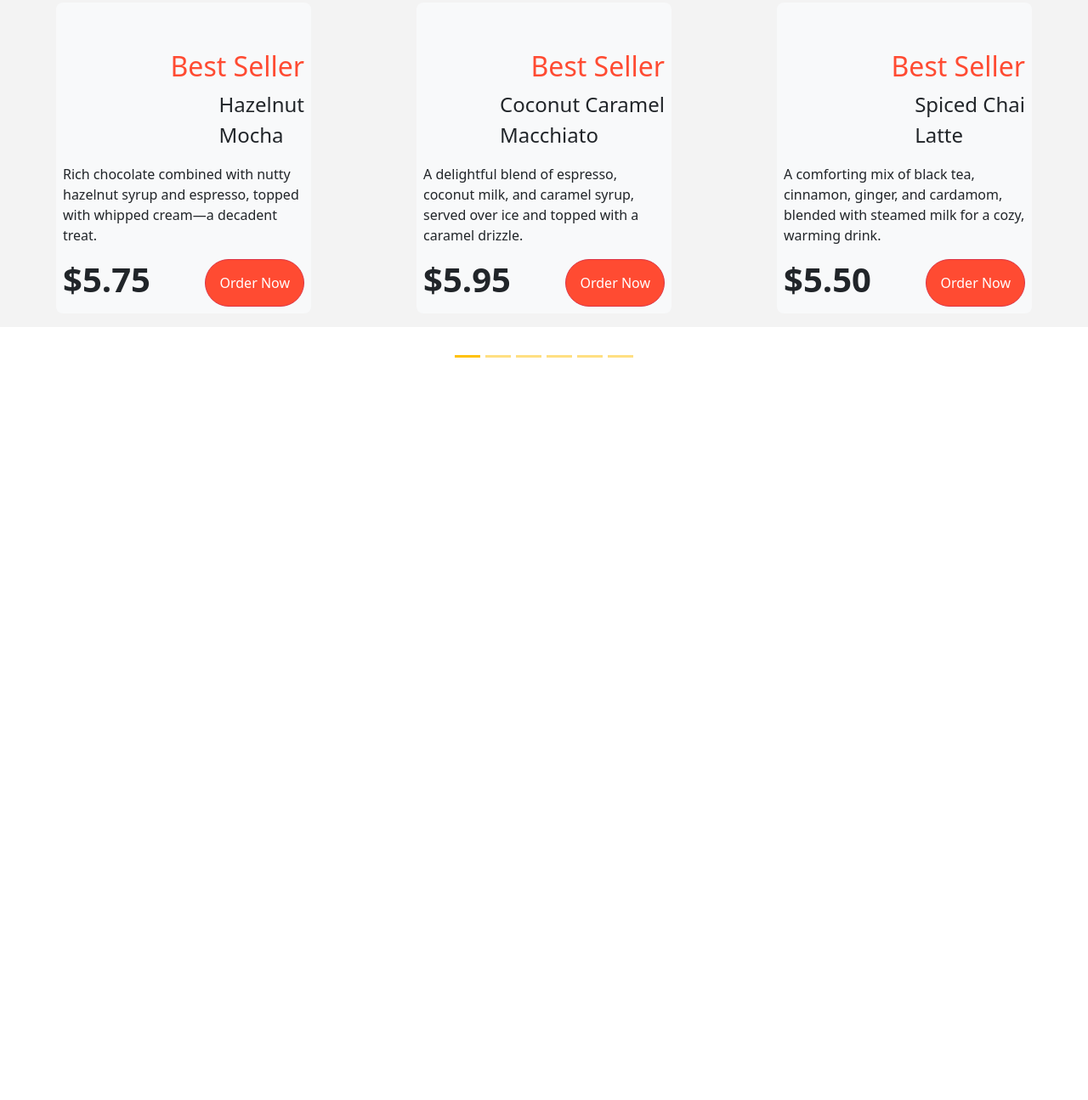
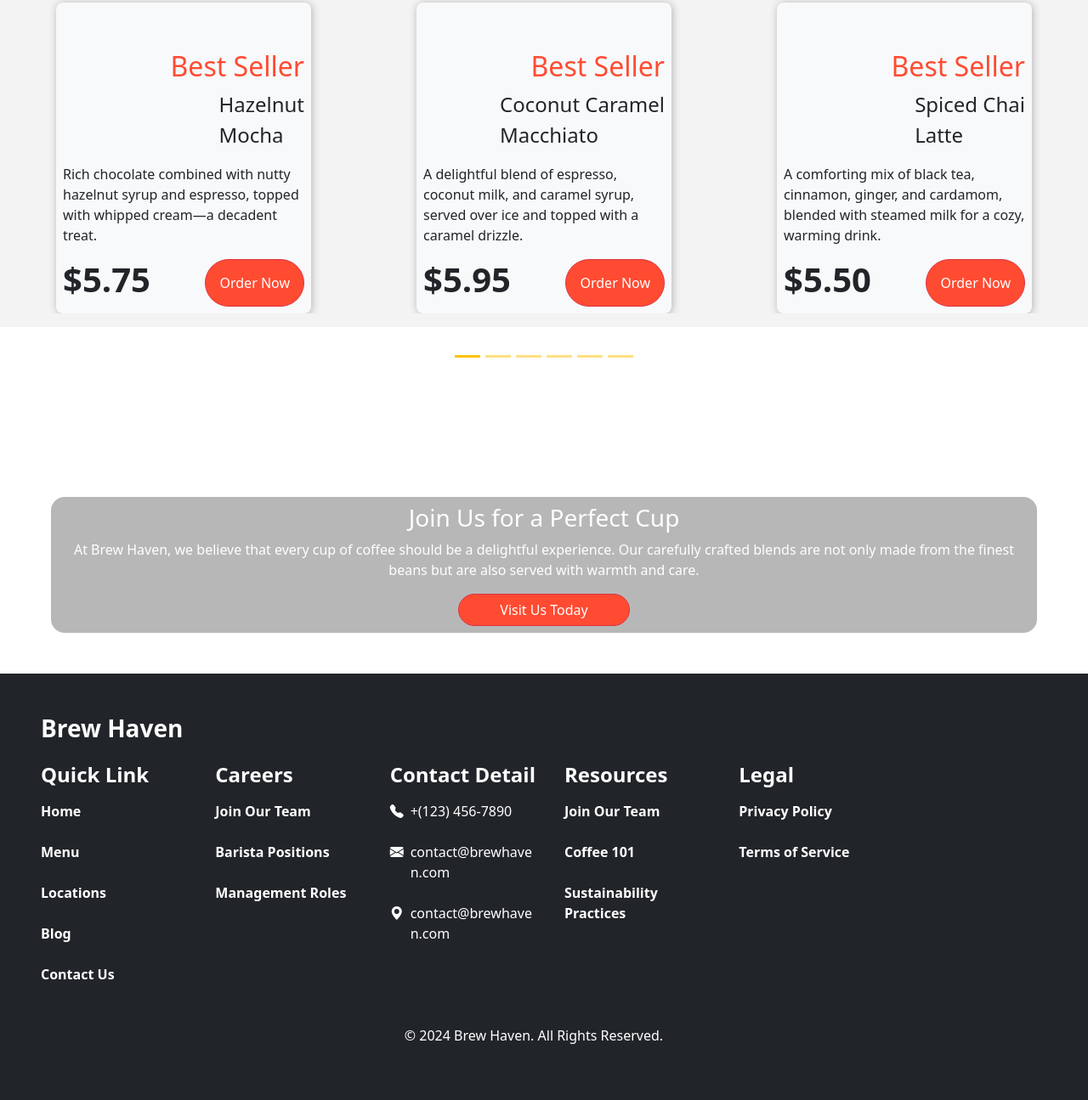
Before and after one commit to bilalahmad709/Brew-Haven, a plain HTML site: page index.html in a window 1280 px wide. Shown: the part 1706-3001 px from the top of the page at 85% size. Before the commit the page ends 2137 px from the top, so only its background shows below. Drawn offline with nearby package versions, Linux system fonts and the light colour scheme.

Commit message:
added footer

```diff
--- a/Assets/brewHavencoffee.css
+++ b/Assets/brewHavencoffee.css
@@ -736,10 +736,15 @@ background-color: #f3f3f3;
     }
 }
 
-
-
-
 .bestSellerCard{
     min-width: 250px;
     max-width: 300px;
+    box-shadow:1px 1px 10px rgb(181, 176, 176);
 }
+/* third container */
+.joinUsContainer{
+    margin-top: 200px;
+}
+.joinUsrow{
+    background-color: rgba(170, 169, 169, 0.826);
+}
--- a/index.html
+++ b/index.html
@@ -572,8 +572,166 @@
         </div>
          <!-- slider end -->
       </div>
+
+
      </div>
     <!-- second container end-->
+
+    <!-- third Container start -->
+     <div class="container-fluid joinUsContainer">
+      <div class="row joinUsrow d-flex flex-column align-items-center justify-content-center text-center rounded-4 m-5 p-4 p-sm-2 text-white">
+        <div class="col-12">
+          <h3>
+            Join Us for a Perfect Cup
+          </h3>
+          <p>
+            At Brew Haven, we believe that every cup of coffee should be a delightful experience. Our carefully crafted blends are not only made from the finest beans but are also served with warmth and care.
+          </p>
+
+          <button type="button" class="btn btn-outline-danger orangeColor text-white rounded-pill px-5"> Visit Us Today</button>
+        </div>
+       </div>
+     </div>
+     <!-- third container end -->
+
+     <!-- footer start -->
+      <footer>
+        <div class="container-fluid bg-dark mt-5 p-5">
+          <div class="row ">
+            <div class="col-12">
+              <h3 class="text-white fw-bold">
+                Brew Haven
+              </h3>
+            </div>
+            <div class="row gap-2 mt-3">
+
+              <!-- Quick Links -->
+              <div class="col-xs-12 col-sm-5 col-md-3 col-lg-2">
+                <h4 class="text-white fw-bold">
+                  Quick Link
+                </h4>
+                <p class="pt-2">
+                  <a href="#" class="text-white text-decoration-none fw-bold ">
+                    Home
+                  </a>
+                </p>
+                <p class="pt-2">
+                  <a href="#" class="text-white text-decoration-none fw-bold ">
+                    Menu
+                  </a>
+                </p>
+                <p class="pt-2">
+                  <a href="#" class="text-white text-decoration-none fw-bold ">
+                    Locations
+                  </a>
+                </p>
+                <p class="pt-2">
+                  <a href="#" class="text-white text-decoration-none fw-bold ">
+                    Blog
+                  </a>
+                </p>
+
+                <p class="pt-2">
+                  <a href="#" class="text-white text-decoration-none fw-bold ">
+                    Contact Us
+                  </a>
+                </p>
+
+              </div>
+
+              <!-- Careers -->
+              <div class="col-xs-12 col-sm-5 col-md-3 col-lg-2">
+                <h4 class="text-white fw-bold">
+                  Careers
+                </h4>
+                <p class="pt-2">
+                  <a href="#" class="text-white text-decoration-none fw-bold ">
+                    Join Our Team
+                  </a>
+                </p>
+                <p class="pt-2">
+                  <a href="#" class="text-white text-decoration-none fw-bold ">
+                    Barista Positions
+                  </a>
+                </p>
+                <p class="pt-2">
+                  <a href="#" class="text-white text-decoration-none fw-bold ">
+                    Management Roles
+                  </a>
+                </p>
+
+              </div>
+              <!-- contact -->
+              <div class="col-xs-12 col-sm-5 col-md-3 col-lg-2">
+                <h4 class="text-white fw-bold">
+                  Contact Detail
+                </h4>
+                <div class="pt-2 d-flex">
+                  <i class="bi bi-telephone-fill text-white me-2"></i>
+                  <p class="text-white text-break">+(123) 456-7890</p>
+                </div>
+                <div class="pt-2 d-flex ">
+                  <i class="bi bi-envelope-fill text-white me-2"></i>
+                  <p class="text-white text-break">contact@brewhaven.com</p>
+                </div>
+                <div class="pt-2 d-flex">
+                  <i class="bi bi-geo-alt-fill text-white me-2"></i>
+                  <p class="text-white text-break">contact@brewhaven.com</p>
+                </div>
+
+
+              </div>
+
+              <!-- Resources -->
+              <div class="col-xs-12 col-sm-5 col-md-3 col-lg-2">
+                <h4 class="text-white fw-bold">
+                  Resources
+                </h4>
+                <p class="pt-2">
+                  <a href="#" class="text-white text-decoration-none fw-bold ">
+                    Join Our Team
+                  </a>
+                </p>
+                <p class="pt-2">
+                  <a href="#" class="text-white text-decoration-none fw-bold ">
+                    Coffee 101
+                  </a>
+                </p>
+                <p class="pt-2">
+                  <a href="#" class="text-white text-decoration-none fw-bold ">
+                    Sustainability Practices
+                  </a>
+                </p>
+              </div>
+
+              <!-- legal -->
+              <div class="col-xs-12 col-sm-5 col-md-3 col-lg-2">
+                <h4 class="text-white fw-bold">
+                  Legal
+                </h4>
+                <p class="pt-2">
+                  <a href="#" class="text-white text-decoration-none fw-bold ">
+                    Privacy Policy
+                  </a>
+                </p>
+                <p class="pt-2">
+                  <a href="#" class="text-white text-decoration-none fw-bold ">
+                    Terms of Service
+                  </a>
+                </p>
+              </div>
+
+              <!-- copywrights -->
+               <div class="col-12 text-center mt-4">
+                <p class="text-white">
+                  © 2024 Brew Haven. All Rights Reserved.
+                </p>
+               </div>
+            </div>
+          </div>
+        </div>
+      </footer>
+      <!-- footer end -->
 
 
 
```
